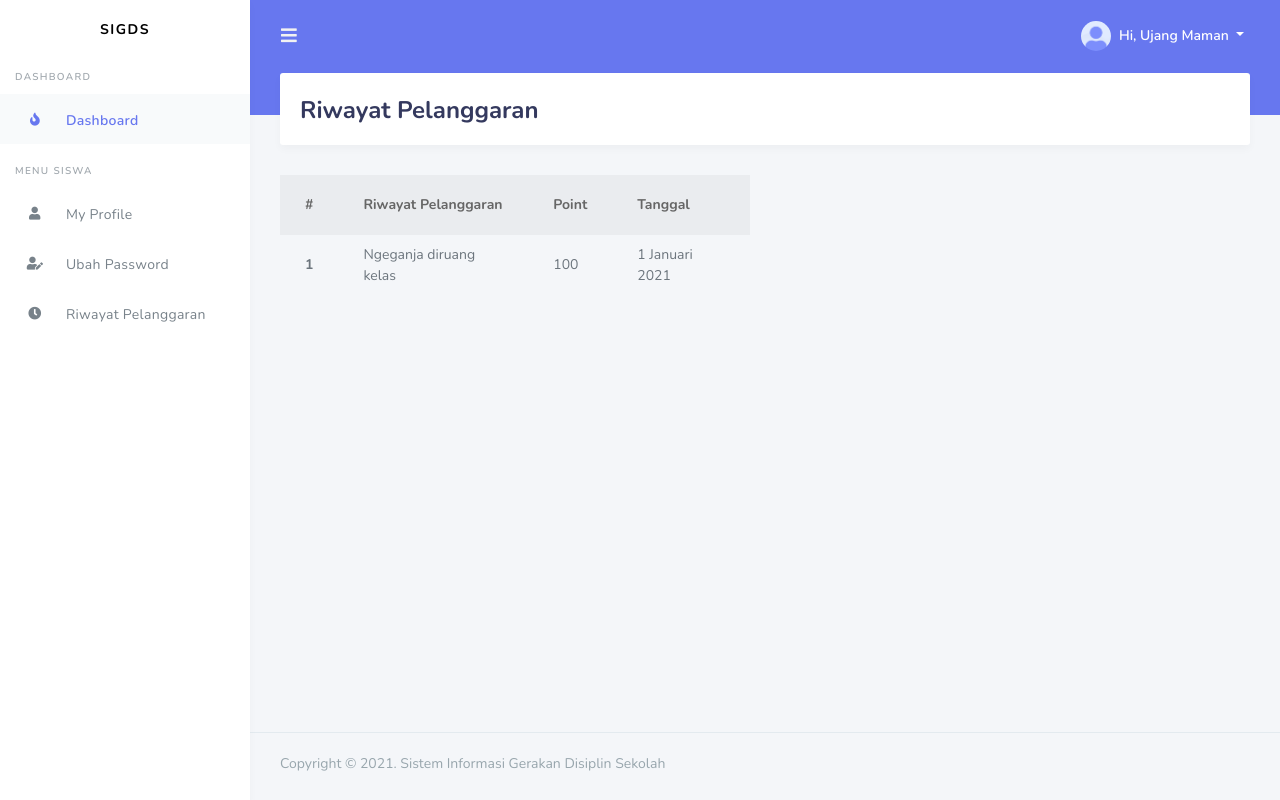
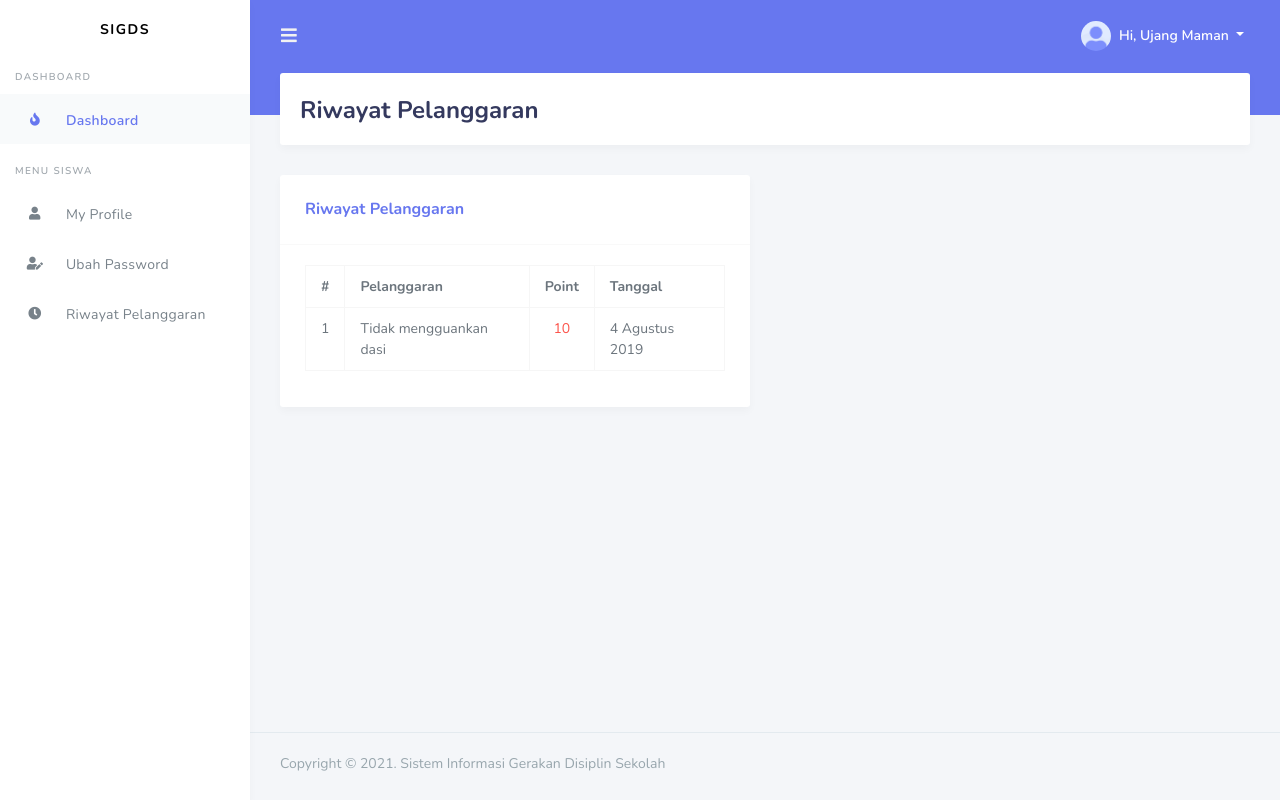
Before and after one commit to andri000me/sigds, a PHP site: page /sigds/siswa/history in a window 1280 px wide. Run offline with PHP 8.4, Linux system fonts and the light colour scheme.

Commit message:
memperbaiki tampilan riwayat pelanggaran

```diff
--- a/application/views/siswa/history.php
+++ b/application/views/siswa/history.php
@@ -11,27 +11,30 @@
 
         <div class="section-body">
             <div class="row">
-                <div class="col-lg-6">
-                    <table class="table table-hover">
-                        <thead>
-                            <tr>
-                                <th scope="col">#</th>
-                                <th scope="col">Riwayat Pelanggaran</th>
-                                <th scope="col">Point</th>
-                                <th scope="col">Tanggal</th>
-                            </tr>
-                        </thead>
-                        <tbody>
-                            <?php $i=1; ?>
-                            <tr>
-                                <th scope="row"><?= $i; ?></th>
-                                <td>Ngeganja diruang kelas</td>
-                                <td>100</td>
-                                <td>1 Januari 2021</td>
-                            </tr>
-                            <?php $i++; ?>
-                        </tbody>
-                    </table>
+                <div class="col-12 col-md-6 col-lg-6">
+                    <div class="card">
+                        <div class="card-header">
+                        <h4>Riwayat Pelanggaran</h4>
+                        </div>
+                        <div class="card-body">
+                            <div class="table-responsive">
+                                <table class="table table-bordered table-md">
+                                <tr>
+                                    <th>#</th>
+                                    <th>Pelanggaran</th>
+                                    <th>Point</th>
+                                    <th>Tanggal</th>
+                                </tr>
+                                <tr>
+                                    <td>1</td>
+                                    <td>Tidak mengguankan dasi</td>
+                                    <td class="text-center text-danger">10</td>
+                                    <td>4 Agustus 2019</td>
+                                </tr>
+                                </table>
+                            </div>
+                        </div>
+                    </div>
                 </div>
             </div>
         </div>
```
